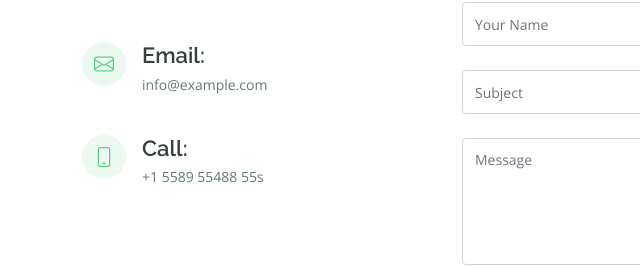
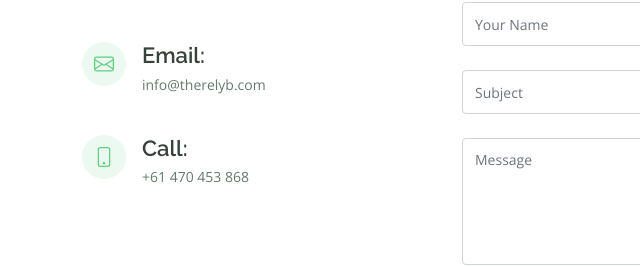
Before and after one commit to arpitsoni2001/relyb, a plain HTML site: page contact.html in a window 1280 px wide. Shown: the part 230-497 px from the top of the page, 0-640 px from the left. Drawn offline with nearby package versions, Linux system fonts and the light colour scheme; a web font is replaced by a local one.

Commit message:
Update contact.html

```diff
--- a/contact.html
+++ b/contact.html
@@ -117,13 +117,13 @@
               <div class="email">
                 <i class="bi bi-envelope"></i>
                 <h4>Email:</h4>
-                <p>info@example.com</p>
+                <p>info@therelyb.com</p>
               </div>
 
               <div class="phone">
                 <i class="bi bi-phone"></i>
                 <h4>Call:</h4>
-                <p>+1 5589 55488 55s</p>
+                <p>+61 470 453 868</p>
               </div>
 
             </div>
```
